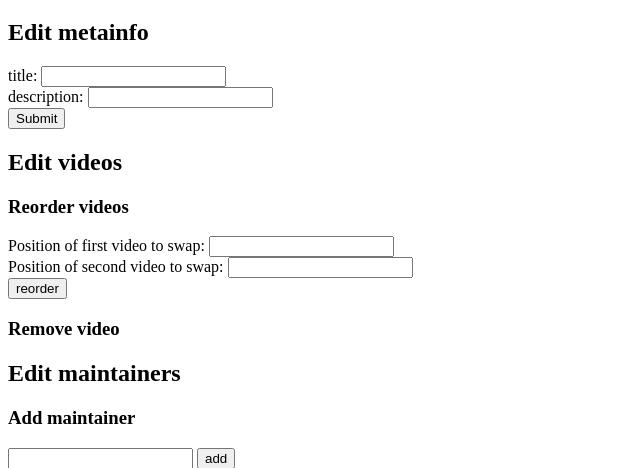
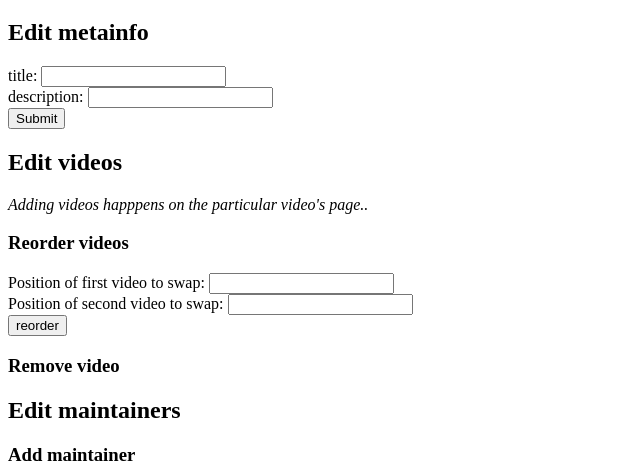
Before and after one commit to tholok97/imt2291-project1, a PHP site: template templates/editPlaylist.twig in a window 1280 px wide. Shown: the part 185-653 px from the top of the page, without its empty margins (0-640 px from the left). Run offline with PHP 8.4, Linux system fonts and the light colour scheme; the template is opened without the code that fills it, so the values that code supplies are empty; some libraries are stand-ins or nearby versions.

Commit message:
#31 - added a disclaimer

```diff
--- a/templates/editPlaylist.twig
+++ b/templates/editPlaylist.twig
@@ -28,6 +28,8 @@
     </form>
 
     <h2>Edit videos</h2>
+
+    <i>Adding videos happpens on the particular video's page..</i>
 
     <h3>Reorder videos</h3>
     <form action="./src/swapVideosHandler.php" method="post">
```
